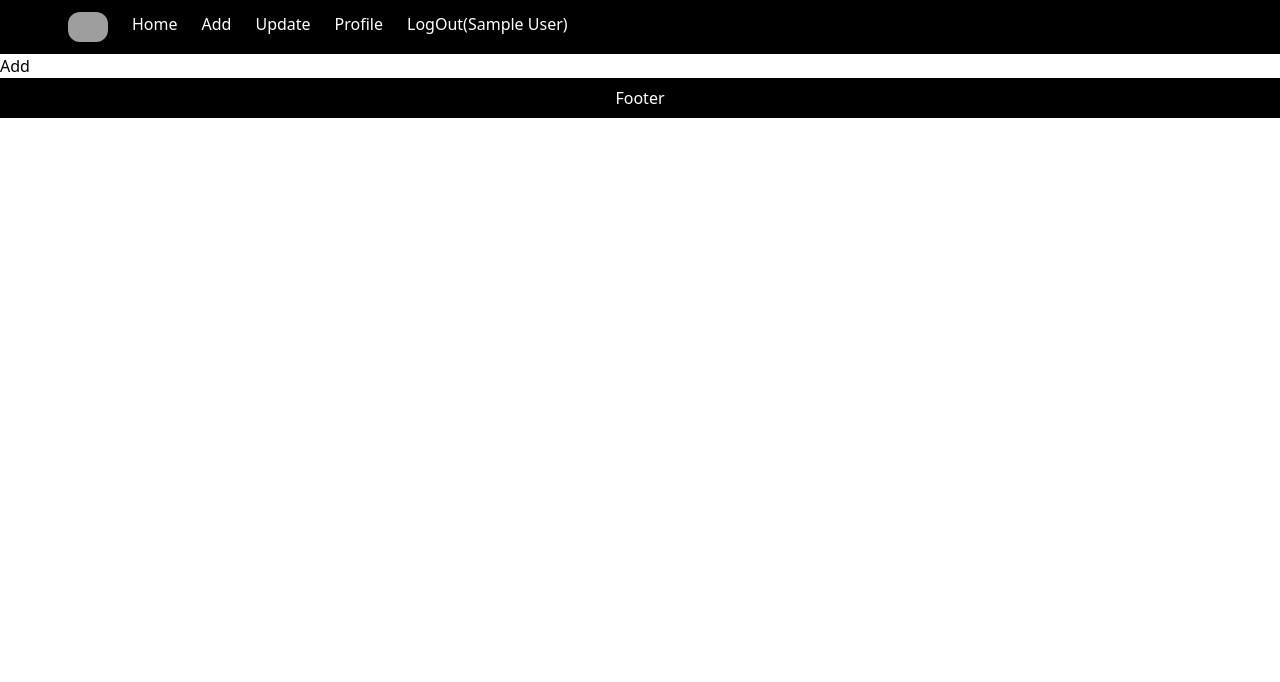
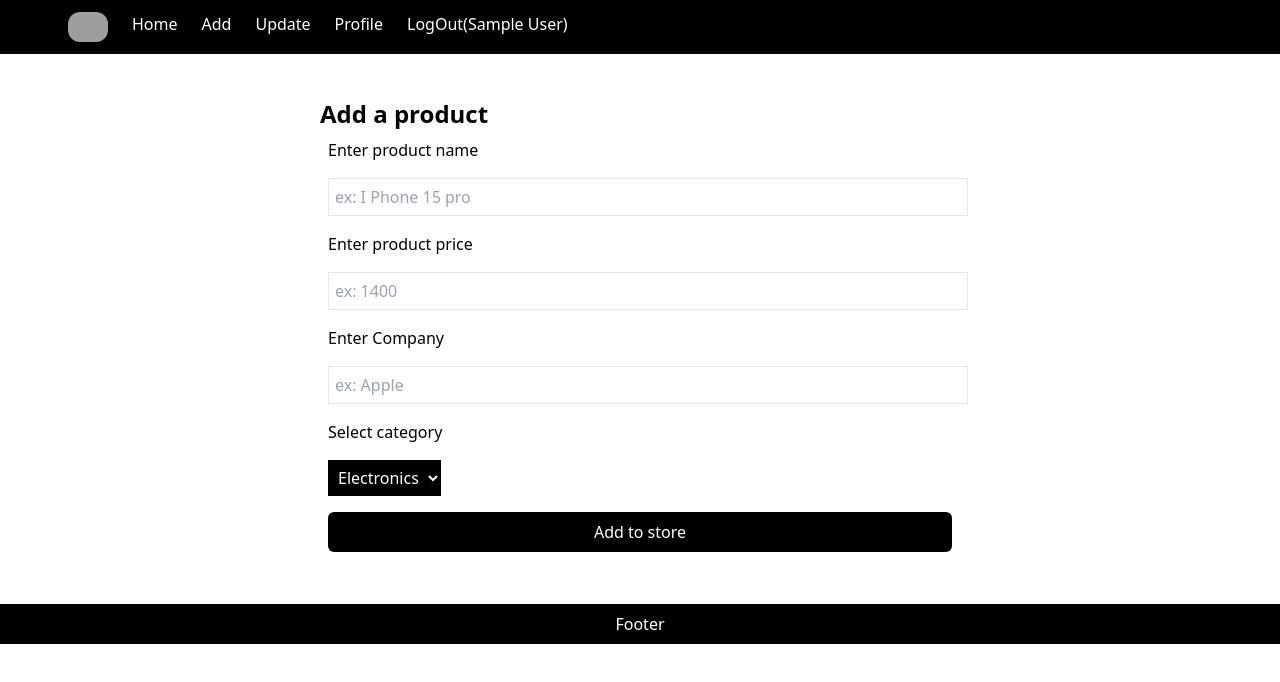
Before and after one commit to toffee-k21/e-com-dash, a React (Create React App) app in the folder front-end/: page /add in a window 1280 px wide. Shown: the top 682 px of the page. Built offline with nearby package versions, Linux system fonts and the light colour scheme; sample sign-in values are in the browser's storage; grey boxes are pictures that could not be loaded.

Commit message:
add product frontend

```diff
--- a/front-end/src/pages/Add.js
+++ b/front-end/src/pages/Add.js
@@ -1,9 +1,69 @@
-import React from 'react'
+import React, { useState } from "react";
 
 const Add = () => {
+  const [name, setName] = useState("");
+  const [price, setPrice] = useState("");
+  const [company, setCompany] = useState("");
+  const [category, setCategory] = useState("");
+
+  const handleAdd = () => {
+    console.log(name, company, category, price);
+  };
   return (
-    <div>Add</div>
-  )
-}
+    <div className="my-11 flex justify-center">
+      <div className="w-1/2">
+        <h1 className="text-2xl font-semibold">Add a product</h1>
+        <div className="flex flex-col">
+          <div>
+            <label className="m-2 block">Enter product name</label>
+            <input
+              value={name}
+              className="m-2 border-[1px] w-full p-[6px]"
+              onChange={(e) => setName(e.target.value)}
+              type="text"
+              placeholder="ex: I Phone 15 pro"
+            />
+          </div>
+          <div>
+            <label className="m-2 block">Enter product price</label>
+            <input
+              className="m-2 border-[1px] w-full p-[6px]"
+              onChange={(e) => setPrice(e.target.value)}
+              type="text"
+              placeholder="ex: 1400"
+            />
+          </div>
+          <div>
+            <label className="m-2 block">Enter Company</label>
+            <input
+              className="m-2 border-[1px] w-full p-[6px]"
+              onChange={(e) => setCompany(e.target.value)}
+              type="text"
+              placeholder="ex: Apple"
+            />
+          </div>
+          <div>
+            <label className="m-2 block">Select category</label>
+            <select
+              className=" bg-black text-white m-2 p-[6px]"
+              value={category}
+              onChange={(e) => setCategory(e.target.value)}
+            >
+              <option value="electronics">Electronics</option>
+              <option value="book">Book</option>
+              <option value="cloth">Clothing</option>
+            </select>
+          </div>
+          <button
+            className="bg-black text-white p-2 rounded-md m-2"
+            onClick={handleAdd}
+          >
+            Add to store
+          </button>
+        </div>
+      </div>
+    </div>
+  );
+};
 
-export default Add
+export default Add;
```
